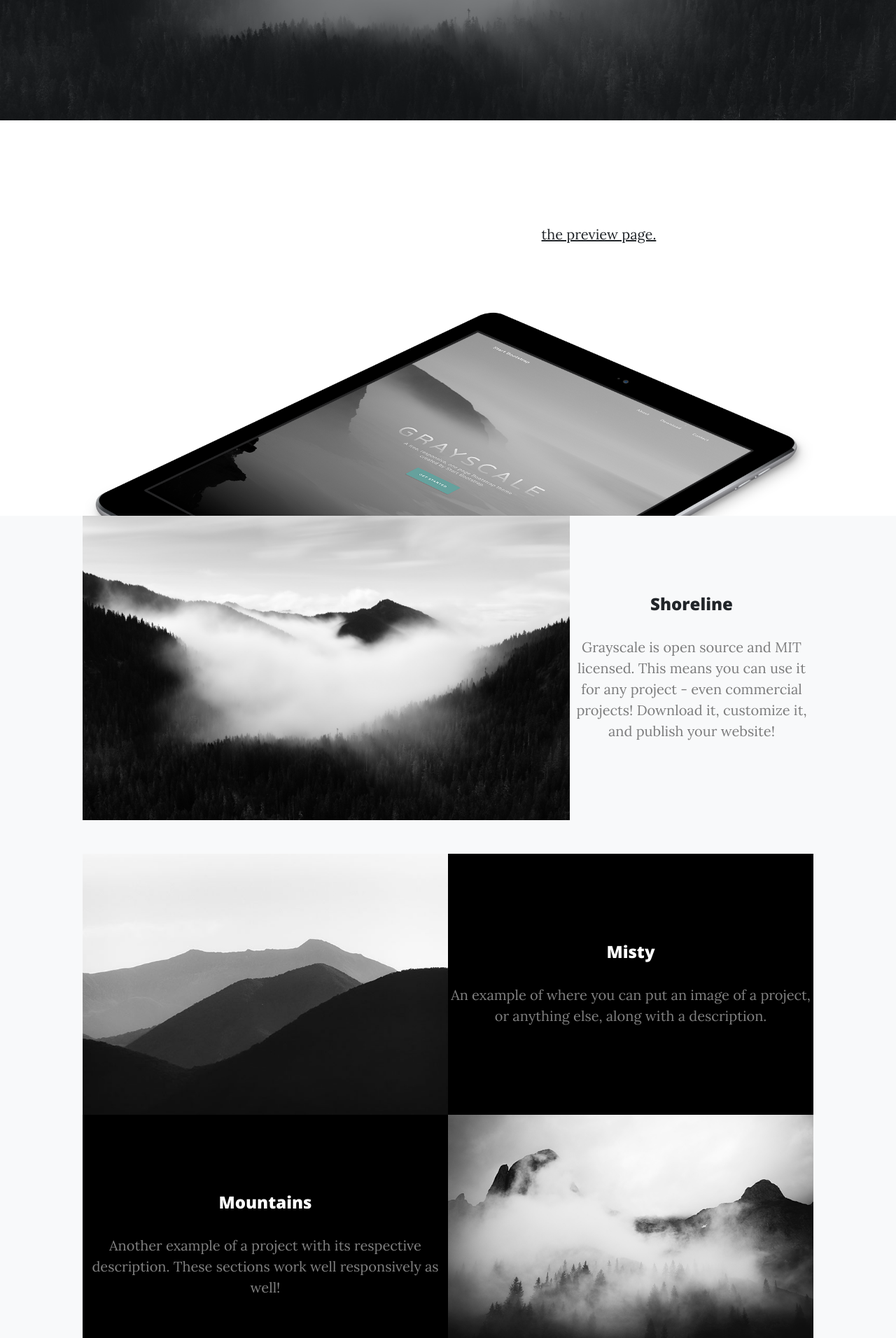
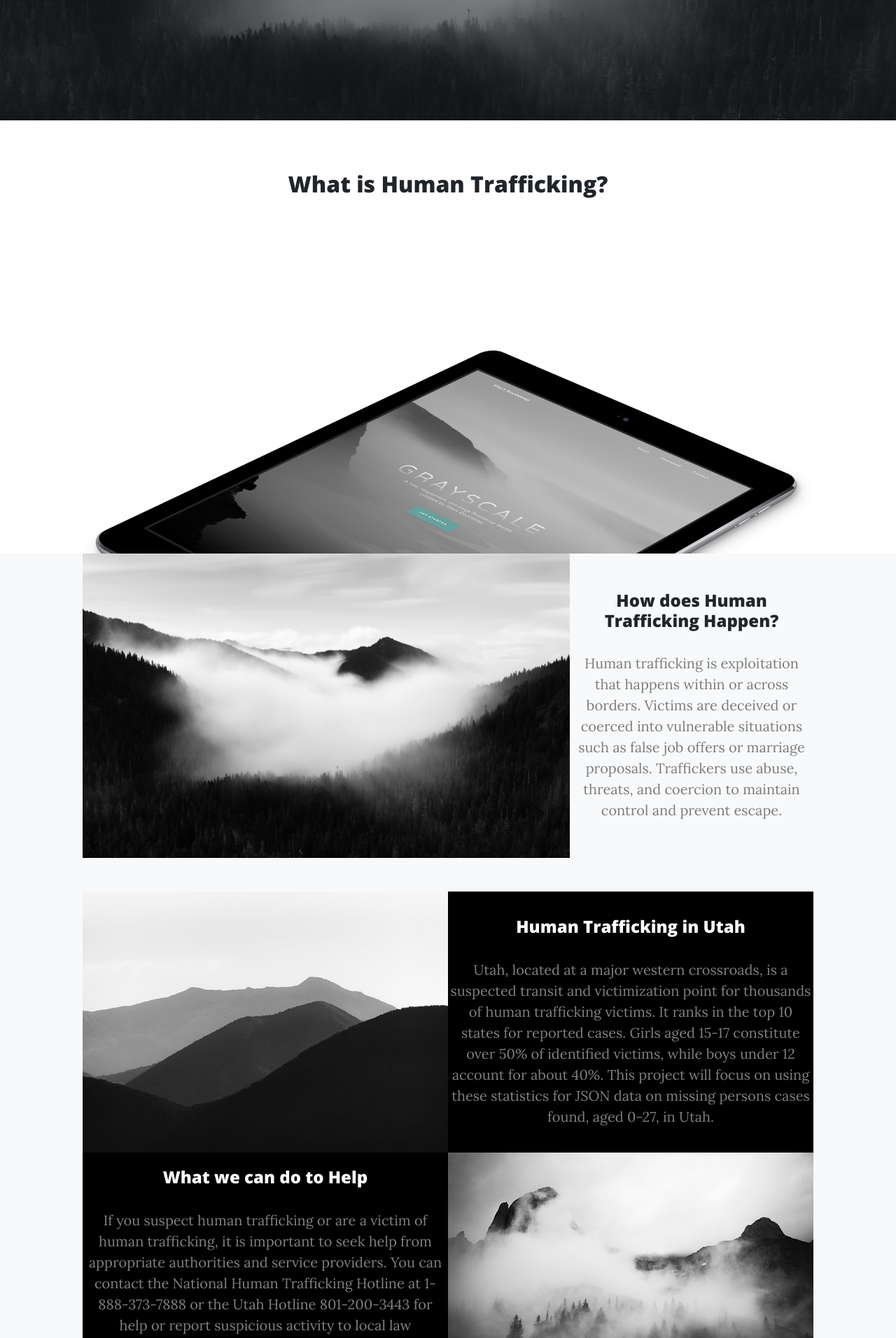
Before and after one commit to parkerwatts21/Team13MissingPersons, a Django app: template templates/personpages/index.html in a window 1280 px wide. Shown: the part 464-2376 px from the top of the page at 70% size. Run offline with Django 3.2, Linux system fonts and the light colour scheme; the template is opened without the code that fills it, so the values that code supplies are empty; some libraries are stand-ins or nearby versions.

Commit message:
updated the text on the index page

```diff
--- a/templates/personpages/index.html
+++ b/templates/personpages/index.html
@@ -20,11 +20,9 @@
             <div class="container px-4 px-lg-5">
                 <div class="row gx-4 gx-lg-5 justify-content-center">
                     <div class="col-lg-8">
-                        <h2 class="text-white mb-4">Built with Bootstrap 5</h2>
+                        <h2 class="text-white mb-4"><h2>What is Human Trafficking?</h2></h2>
                         <p class="text-white-50">
-                            Grayscale is a free Bootstrap theme created by Start Bootstrap. It can be yours right now, simply download the template on
-                            <a href="https://startbootstrap.com/theme/grayscale/">the preview page.</a>
-                            The theme is open source, and you can use it for any purpose, personal or commercial.
+                            Human trafficking is a crime that exploits and coerces individuals, often for forced labor or sexual exploitation. It's a modern form of slavery affecting millions globally, including women, men, and children. It's a $32 billion per year industry, ranking second to drug trafficking as the most profitable transnational crime.
                         </p>
                     </div>
                 </div>
@@ -39,8 +37,8 @@
                     <div class="col-xl-8 col-lg-7"><img class="img-fluid mb-3 mb-lg-0" src="{% static 'img/bg-masthead.jpg' %}" alt="..." /></div>
                     <div class="col-xl-4 col-lg-5">
                         <div class="featured-text text-center text-lg-left">
-                            <h4>Shoreline</h4>
-                            <p class="text-black-50 mb-0">Grayscale is open source and MIT licensed. This means you can use it for any project - even commercial projects! Download it, customize it, and publish your website!</p>
+                            <h4>How does Human Trafficking Happen?</h4>
+                            <p class="text-black-50 mb-0">Human trafficking is exploitation that happens within or across borders. Victims are deceived or coerced into vulnerable situations such as false job offers or marriage proposals. Traffickers use abuse, threats, and coercion to maintain control and prevent escape.</p>
                         </div>
                     </div>
                 </div>
@@ -51,8 +49,8 @@
                         <div class="bg-black text-center h-100 project">
                             <div class="d-flex h-100">
                                 <div class="project-text w-100 my-auto text-center text-lg-left">
-                                    <h4 class="text-white">Misty</h4>
-                                    <p class="mb-0 text-white-50">An example of where you can put an image of a project, or anything else, along with a description.</p>
+                                    <h4 class="text-white">Human Trafficking in Utah</h4>
+                                    <p class="mb-0 text-white-50">Utah, located at a major western crossroads, is a suspected transit and victimization point for thousands of human trafficking victims. It ranks in the top 10 states for reported cases. Girls aged 15-17 constitute over 50% of identified victims, while boys under 12 account for about 40%. This project will focus on using these statistics for JSON data on missing persons cases found, aged 0-27, in Utah.</p>
                                 </div>
                             </div>
                         </div>
@@ -65,8 +63,8 @@
                         <div class="bg-black text-center h-100 project">
                             <div class="d-flex h-100">
                                 <div class="project-text w-100 my-auto text-center text-lg-right">
-                                    <h4 class="text-white">Mountains</h4>
-                                    <p class="mb-0 text-white-50">Another example of a project with its respective description. These sections work well responsively as well!</p>
+                                    <h4 class="text-white">What we can do to Help</h4>
+                                    <p class="mb-0 text-white-50">If you suspect human trafficking or are a victim of human trafficking, it is important to seek help from appropriate authorities and service providers. You can contact the National Human Trafficking Hotline at 1-888-373-7888 or the Utah Hotline 801-200-3443 for help or report suspicious activity to local law enforcement. It is crucial to prioritize the safety and well-being of potential victims and take steps to combat human trafficking in Utah and beyond.</p>
                                 </div>
                             </div>
                         </div>
```
